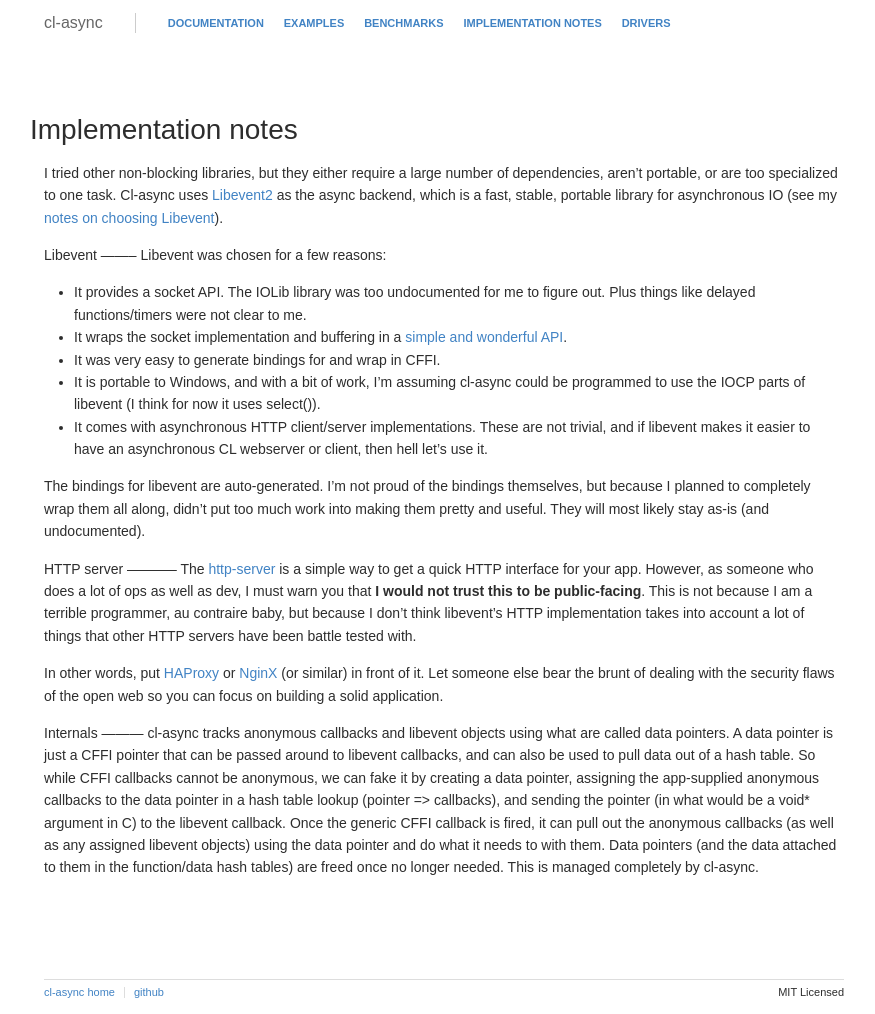
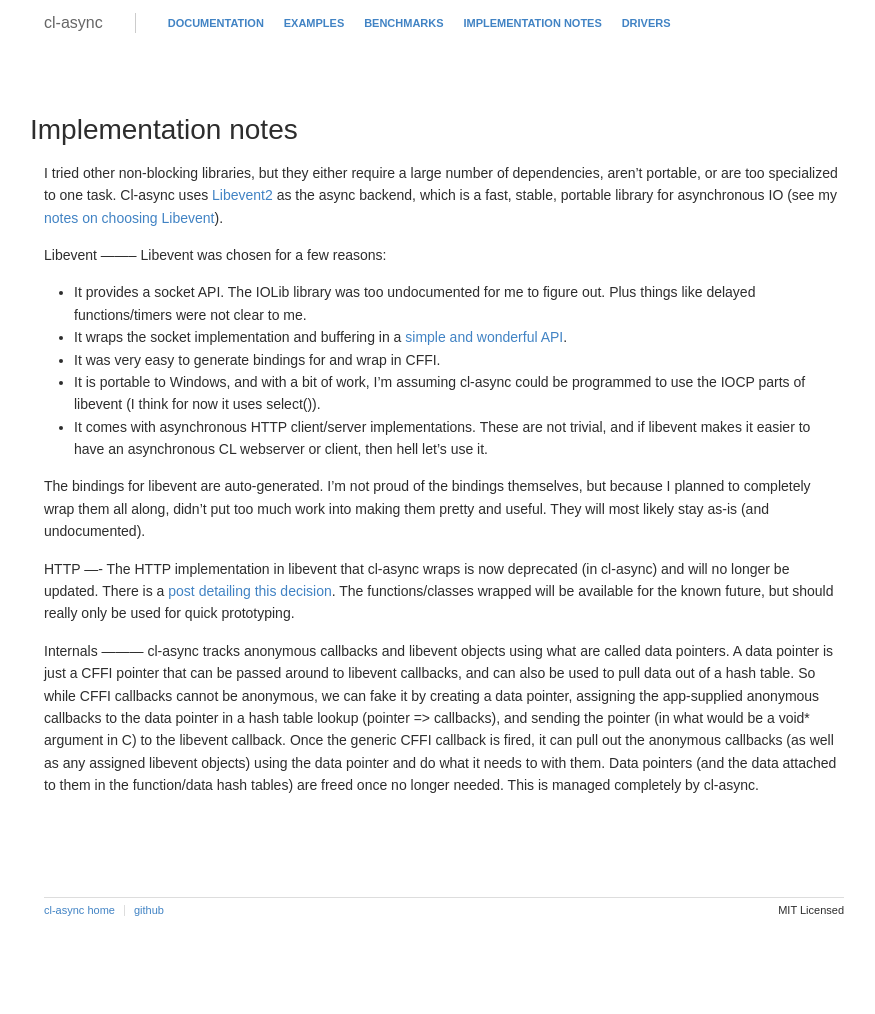
Before and after one commit to orthecreedence/cl-async, a Jekyll site: the page built from implementation-notes.md, in a window 1280 px wide. Shown: the whole page, without its empty margins (196-1071 px from the left). Built offline with Jekyll 4.4.1, drawn with Linux system fonts in a browser that asks for light colours; Markdown is read by kramdown in place of the engine named in the settings; after the commit the page ends 932 px from its top, so only the background shows below that.

Commit message:
updating dep HTTP notes in imp notes, updating drakma entry in drivers, adding hunchentoot in drivers (ok, yes, not a driver, but OMG who cares right? RIGHT!?!?!)

```diff
--- a/implementation-notes.md
+++ b/implementation-notes.md
@@ -34,18 +34,13 @@ too much work into making them pretty and useful. They will most likely stay
 as-is (and undocumented).
 
 <a id="http-server"></a>
-HTTP server
------------
-The [http-server](/cl-async/http#http-server) is a simple way to get a quick HTTP interface
-for your app. However, as someone who does a lot of ops as well as dev, I must
-warn you that **I would not trust this to be public-facing**. This is not
-because I am a terrible programmer, au contraire baby, but because I don't think
-libevent's HTTP implementation takes into account a lot of things that other
-HTTP servers have been battle tested with.
-
-In other words, put [HAProxy](http://haproxy.1wt.eu/) or [NginX](http://nginx.org/)
-(or similar) in front of it. Let someone else bear the brunt of dealing with the
-security flaws of the open web so you can focus on building a solid application.
+HTTP
+----
+The HTTP implementation in libevent that cl-async wraps is now deprecated (in
+cl-async) and will no longer be updated. There is a [post detailing this
+decision](/cl-async/2012/12/29/deprecating-http). The functions/classes wrapped
+will be available for the known future, but should really only be used for
+quick prototyping.
 
 <a id="internals"></a>
 Internals
```
Also changed, not shown: drivers.md (+3 -3 lines).
